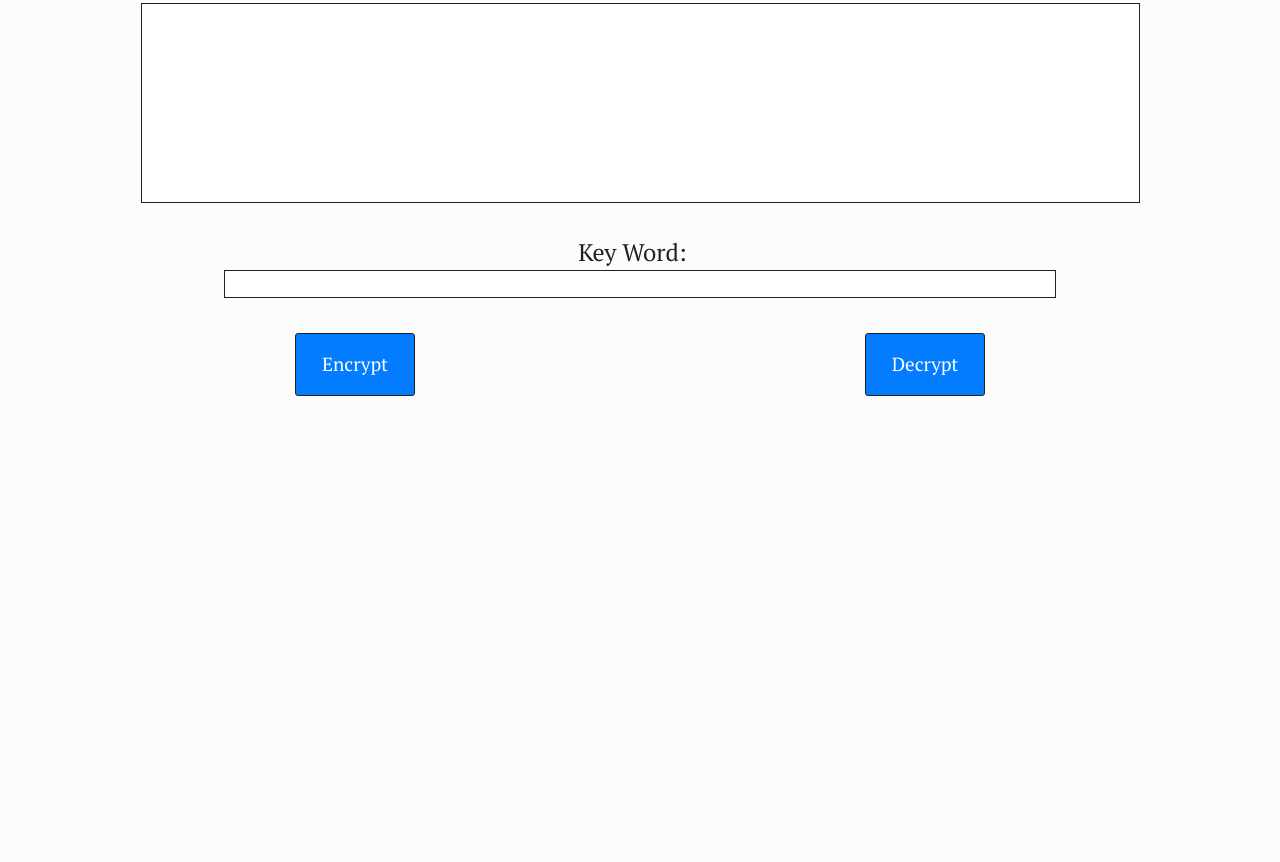
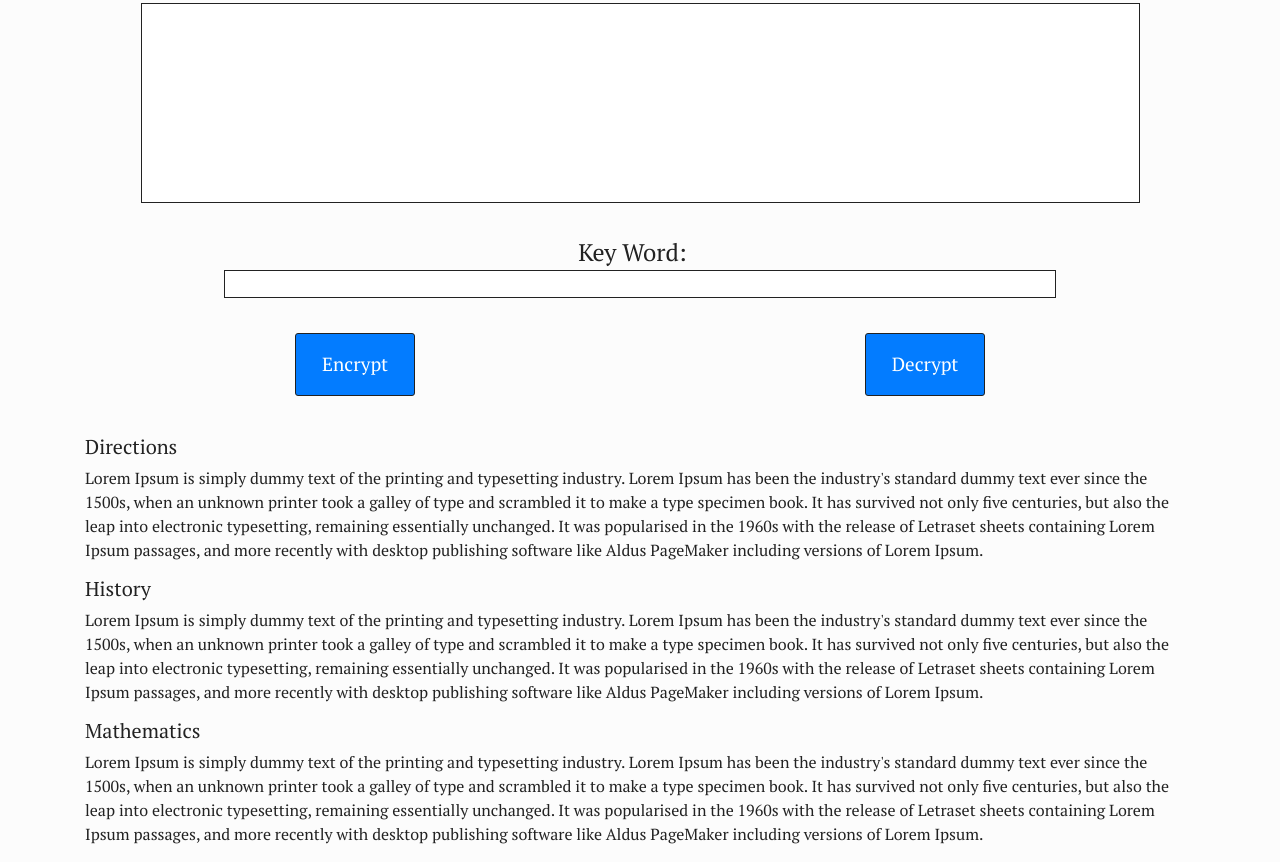
Before and after one commit to mtdens/vignerecipher, a plain HTML site: page index.html in a window 1280 px wide. Shown: the part 403-1265 px from the top of the page. Before the commit the page ends 800 px from the top, so only its background shows below. Drawn offline with nearby package versions, Linux system fonts and the light colour scheme; some packages are replaced by stand-ins of ours; a web font is replaced by a local one.

Commit message:
Create info section

```diff
--- a/index.html
+++ b/index.html
@@ -58,7 +58,37 @@
 
     </div>
 
-    <div class="container">
+    <div class="container" id="info">
+    <section id="directions">
+      <div class="row">
+        <div class="col-12">
+          <h5>Directions</h5>
+          <p>
+            Lorem Ipsum is simply dummy text of the printing and typesetting industry. Lorem Ipsum has been the industry's standard dummy text ever since the 1500s, when an unknown printer took a galley of type and scrambled it to make a type specimen book. It has survived not only five centuries, but also the leap into electronic typesetting, remaining essentially unchanged. It was popularised in the 1960s with the release of Letraset sheets containing Lorem Ipsum passages, and more recently with desktop publishing software like Aldus PageMaker including versions of Lorem Ipsum.
+          </p>
+        </div>
+      </div>
+    </section>
+    <section id="history">
+      <div class="row">
+        <div class="col-12">
+          <h5>History</h5>
+          <p>
+            Lorem Ipsum is simply dummy text of the printing and typesetting industry. Lorem Ipsum has been the industry's standard dummy text ever since the 1500s, when an unknown printer took a galley of type and scrambled it to make a type specimen book. It has survived not only five centuries, but also the leap into electronic typesetting, remaining essentially unchanged. It was popularised in the 1960s with the release of Letraset sheets containing Lorem Ipsum passages, and more recently with desktop publishing software like Aldus PageMaker including versions of Lorem Ipsum.
+          </p>
+        </div>
+      </div>
+    </section>
+    <section id="mathematics">
+      <div class="row">
+        <div class="col-12">
+          <h5>Mathematics</h5>
+          <p>
+            Lorem Ipsum is simply dummy text of the printing and typesetting industry. Lorem Ipsum has been the industry's standard dummy text ever since the 1500s, when an unknown printer took a galley of type and scrambled it to make a type specimen book. It has survived not only five centuries, but also the leap into electronic typesetting, remaining essentially unchanged. It was popularised in the 1960s with the release of Letraset sheets containing Lorem Ipsum passages, and more recently with desktop publishing software like Aldus PageMaker including versions of Lorem Ipsum.
+          </p>
+        </div>
+      </div>
+    </section>
     </div>
 
     <!-- Optional JavaScript -->
--- a/styles.css
+++ b/styles.css
@@ -61,3 +61,7 @@ button:hover {
     background-color: green;
     color: #fff;
 }
+
+#info {
+	margin-top: 40px;
+}
```
